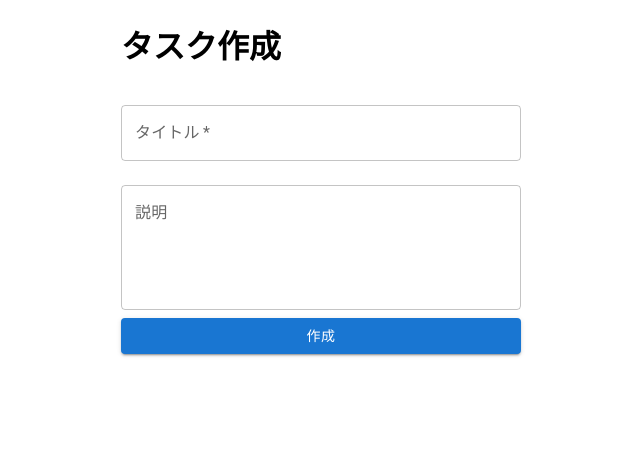
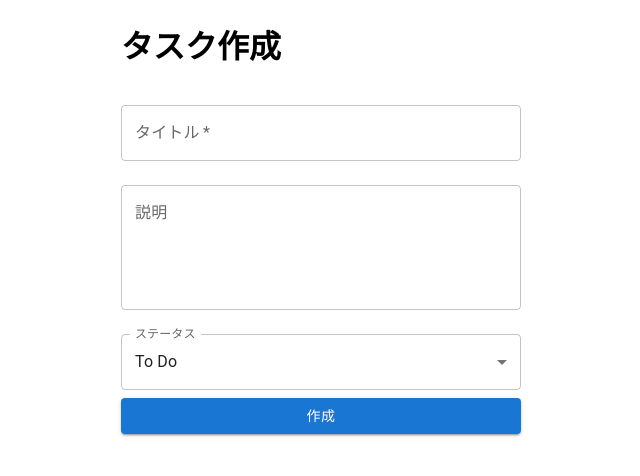
Before and after one commit to Keita0430/task-manager-react, a React (Create React App) app: page /tasks/new in a window 1280 px wide. Shown: the top 476 px of the page, without its empty margins (319-959 px from the left). Built offline with nearby package versions, Linux system fonts and the light colour scheme.

Commit message:
Add status field to task creation screen

```diff
--- a/src/pages/TaskCreate.tsx
+++ b/src/pages/TaskCreate.tsx
@@ -1,18 +1,19 @@
 import React, { useState } from 'react';
 import axios from 'axios';
 import { useNavigate } from 'react-router-dom';
-import { TextField, Button, Box } from '@mui/material';
-import {Task} from "../types/task";
+import { TextField, Button, Box, MenuItem, Select, FormControl, InputLabel } from '@mui/material';
+import { Task } from "../types/task";
 
 const TaskCreate = () => {
     const [title, setTitle] = useState('');
     const [description, setDescription] = useState('');
+    const [status, setStatus] = useState('todo');
     const navigate = useNavigate();
 
     const handleSubmit = (e: React.FormEvent) => {
         e.preventDefault();
         axios.post<{ task: Task }>('http://localhost:3000/api/v1/tasks', {
-            task: { title, description }
+            task: { title, description, status }
         })
             .then(() => navigate('/'))
             .catch((error: unknown) => console.error('Error creating task:', error));
@@ -38,6 +39,21 @@ const TaskCreate = () => {
                 rows={4}
                 margin="normal"
             />
+            <FormControl fullWidth margin="normal">
+                <InputLabel id="status-label">ステータス</InputLabel>
+                <Select
+                    labelId="status-label"
+                    id="status"
+                    value={status}
+                    onChange={(e) => setStatus(e.target.value)}
+                    label="ステータス"
+                >
+                    <MenuItem value="todo">To Do</MenuItem>
+                    <MenuItem value="in_progress">In Progress</MenuItem>
+                    <MenuItem value="done">Done</MenuItem>
+                    <MenuItem value="pending">Pending</MenuItem>
+                </Select>
+            </FormControl>
             <Button type="submit" variant="contained" color="primary" fullWidth>
                 作成
             </Button>
--- a/src/types/task.ts
+++ b/src/types/task.ts
@@ -2,6 +2,7 @@ export type Task = {
     id: number;
     title: string;
     description: string;
+    status: string;
     created_at: string;
     updated_at: string;
 };
```
